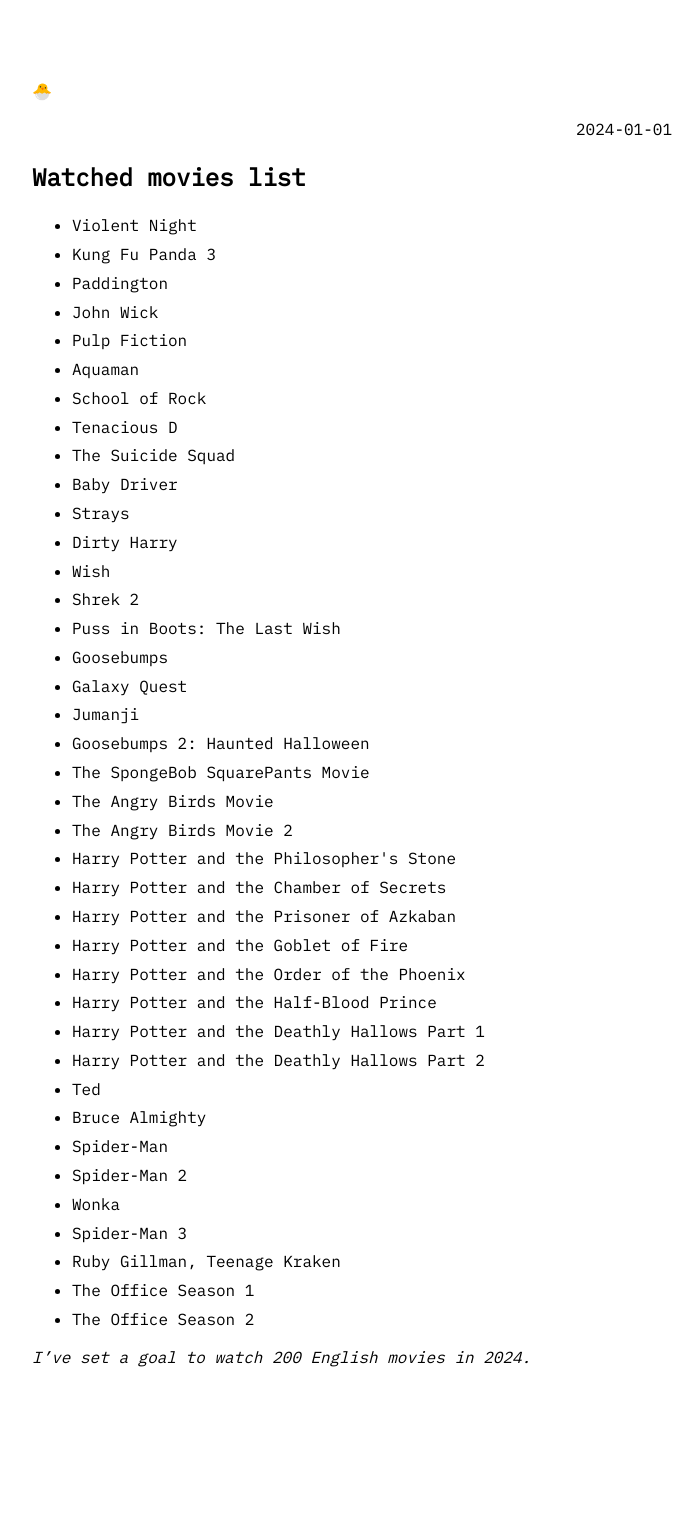
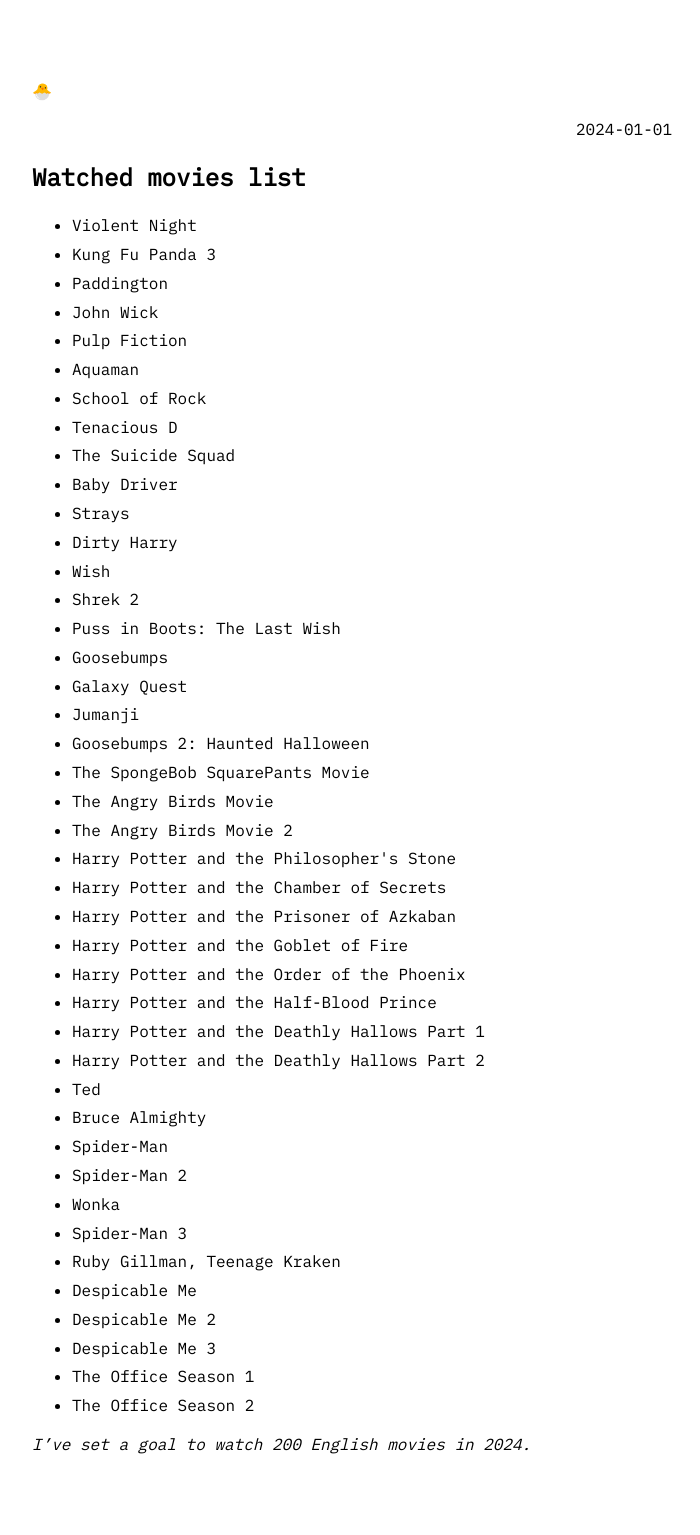
Before and after one commit to prolkh/prolkh.github.io, a Jekyll site: the page built from watched-movies-list.md, in a window 1280 px wide. Shown: the whole page, without its empty margins (288-988 px from the left). Built offline with Jekyll 4.4.1, drawn with Linux system fonts in a browser that asks for light colours; before the commit the page ends 1449 px from its top, so only the background shows below that.

Commit message:
Update movies.yml

```diff
--- a/_data/movies.yml
+++ b/_data/movies.yml
@@ -110,6 +110,16 @@
   - title: "Ruby Gillman, Teenage Kraken"
     date : '2024-02-21'
 
+  - title: "Despicable Me"
+    date : '2024-02-23'
+
+  - title: "Despicable Me 2"
+    date : '2024-02-24'
+
+  - title: "Despicable Me 3"
+
+    date : '2024-02-24'
+
   - title: "The Office Season 1"
     date : '2024-02-25'
 
```
